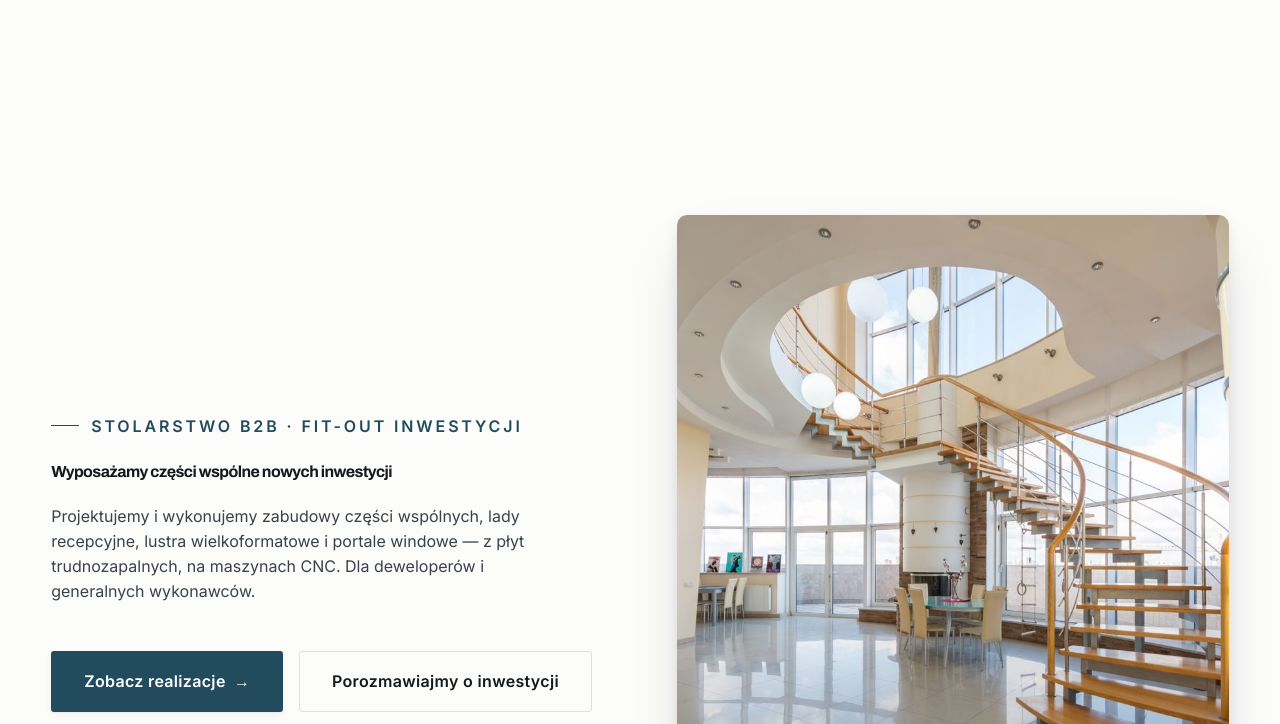
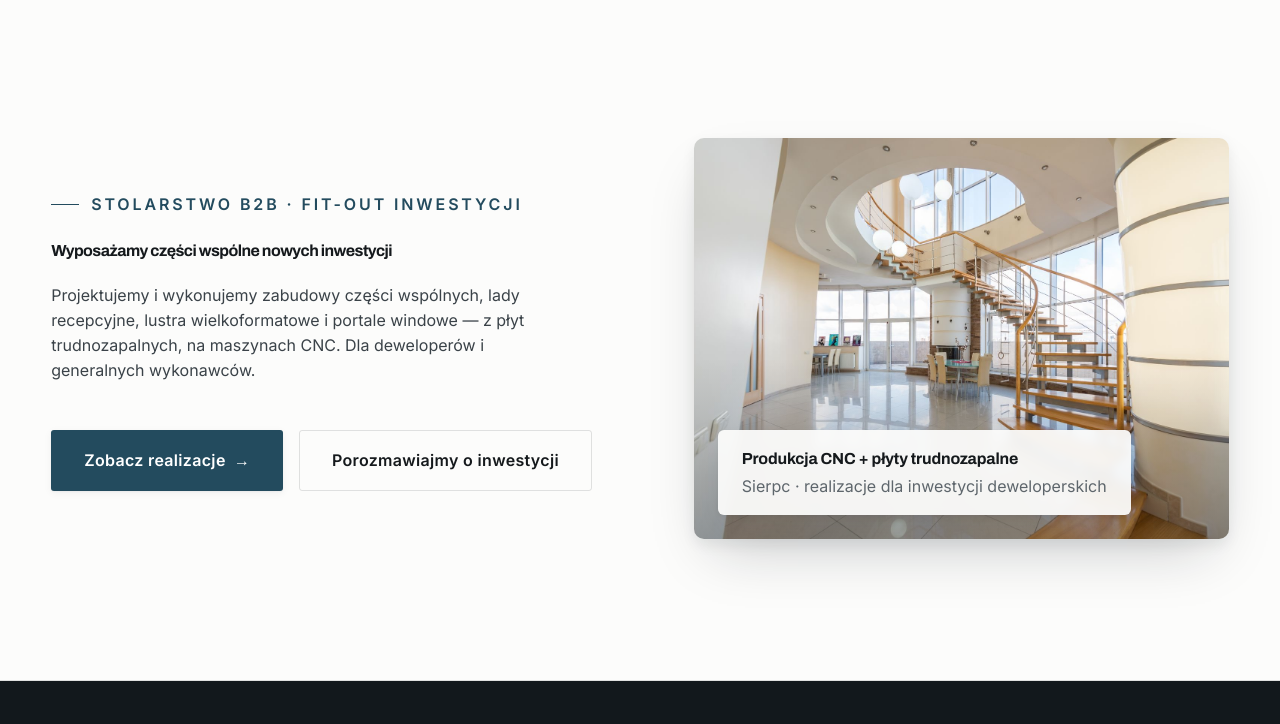
Before and after one commit to kris20032/stolbasz-stolarstwo, a plain HTML site: page index.html in a window 1280 px wide. Shown: the part 76-800 px from the top of the page. Drawn offline with Linux system fonts and the light colour scheme.

Commit message:
Hero: mniej pustej przestrzeni (zdjecie 4:3, mniejsze odstepy sekcji)

```diff
--- a/assets/styles.css
+++ b/assets/styles.css
@@ -62,7 +62,7 @@ img{max-width:100%;display:block}
 a{color:inherit;text-decoration:none}
 
 .wrap{width:min(92%,1180px);margin-inline:auto}
-section{padding-block:clamp(64px,9vw,124px)}
+section{padding-block:clamp(52px,6.5vw,96px)}
 
 h1,h2,h3{font-family:var(--font-display);font-weight:700;line-height:1.08;letter-spacing:-.02em;color:var(--ink)}
 h1{font-size:var(--text-h1);letter-spacing:-.035em}
@@ -129,13 +129,13 @@ p{max-width:65ch}
 
 /* ---------- HERO (split) ---------- */
 .hero{position:relative;overflow:hidden;border-bottom:var(--hairline)}
-.hero-grid{display:grid;grid-template-columns:1.02fr .98fr;gap:clamp(24px,4vw,64px);align-items:center;
-  padding-block:clamp(56px,8vw,108px)}
+.hero-grid{display:grid;grid-template-columns:1.05fr .95fr;gap:clamp(24px,4vw,60px);align-items:center;
+  padding-block:clamp(36px,4.5vw,64px)}
 .hero-copy .eyebrow{margin-bottom:var(--space-5)}
 .hero-copy h1{margin-bottom:var(--space-5)}
 .hero-copy .lead{margin-bottom:var(--space-7)}
 .hero-actions{display:flex;flex-wrap:wrap;gap:var(--space-4)}
-.hero-art{position:relative;aspect-ratio:4/5;border-radius:var(--r-lg);overflow:hidden;box-shadow:var(--sh-lg)}
+.hero-art{position:relative;aspect-ratio:4/3;border-radius:var(--r-lg);overflow:hidden;box-shadow:var(--sh-lg)}
 .hero-art img{width:100%;height:100%;object-fit:cover}
 .hero-art::after{content:"";position:absolute;inset:0;background:linear-gradient(180deg,transparent 55%,rgba(18,24,28,.28))}
 .hero-badge{position:absolute;left:var(--space-5);bottom:var(--space-5);z-index:2;
--- a/index.html
+++ b/index.html
@@ -8,7 +8,7 @@
 <link rel="preconnect" href="https://fonts.googleapis.com">
 <link rel="preconnect" href="https://fonts.gstatic.com" crossorigin>
 <link href="https://fonts.googleapis.com/css2?family=Archivo:wght@500;600;700;800&family=Inter:wght@400;500;600;700&display=swap" rel="stylesheet">
-<link rel="stylesheet" href="assets/styles.css?v=2">
+<link rel="stylesheet" href="assets/styles.css?v=3">
 </head>
 <body>
 
@@ -178,6 +178,6 @@
   </div>
 </footer>
 
-<script src="assets/main.js?v=2"></script>
+<script src="assets/main.js?v=3"></script>
 </body>
 </html>
```
Also changed, not shown: kontakt.html (+2 -2 lines), o-firmie.html (+2 -2 lines), realizacje.html (+2 -2 lines), zakres.html (+2 -2 lines).
